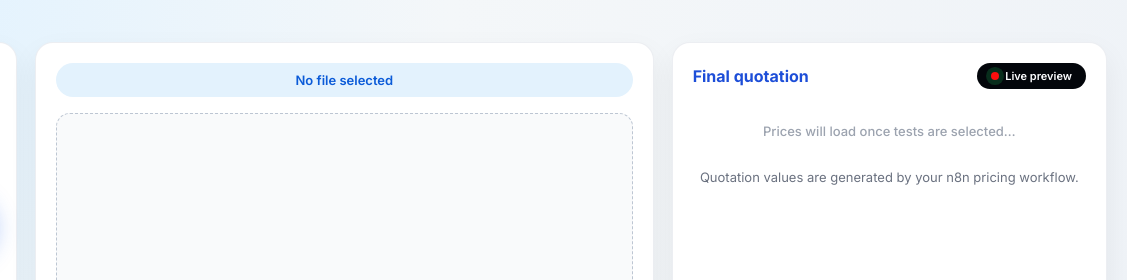
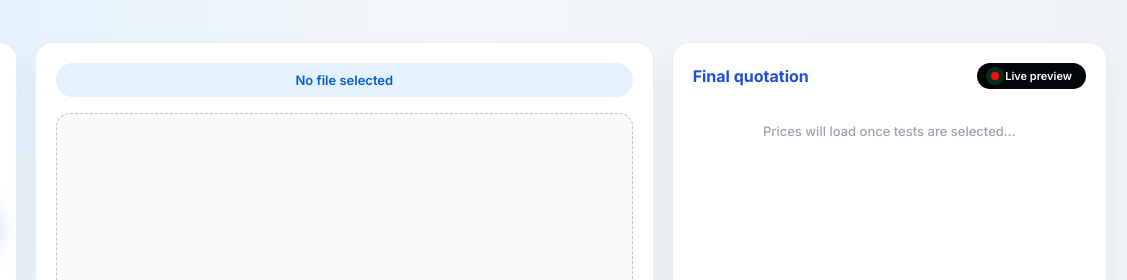
Before and after one commit to fluxkashinath/flux-app, a plain HTML site: page index.html in a window 1280 px wide. Shown: the top 280 px of the page, 153-1280 px from the left. Drawn offline with nearby package versions, Linux system fonts and the light colour scheme.

Commit message:
Add files via upload

```diff
--- a/index.html
+++ b/index.html
@@ -630,7 +630,7 @@
         <em>Prices will load once tests are selected…</em>
       </div>
       <button id="generatePDF" style="display:none;">Download PDF</button>
-      <p class="muted">Quotation values are generated by your n8n pricing workflow.</p>
+
     </section>
 
   </main>
```
